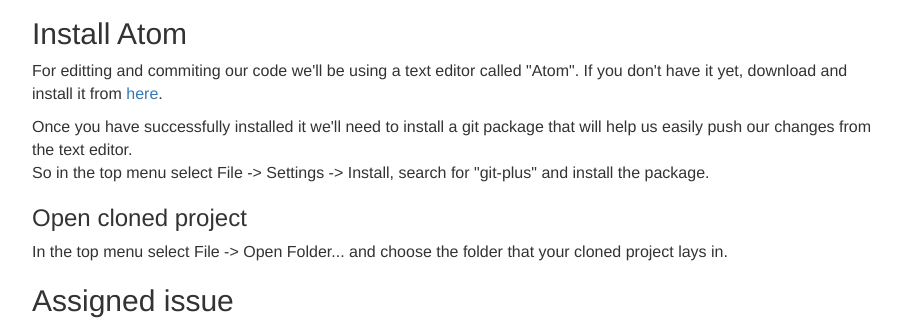
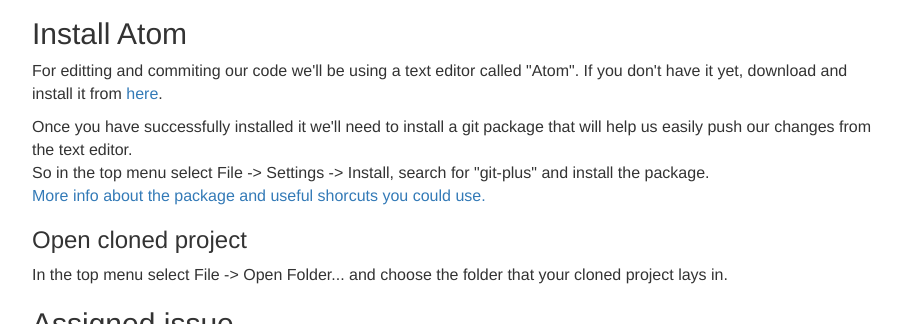
Before and after one commit to Skaiste/glowing-chainsaw, a plain HTML site: page index.html in a window 1280 px wide. Shown: the part 3780-4104 px from the top of the page, without its empty margins (38-949 px from the left). Drawn offline with nearby package versions, Linux system fonts and the light colour scheme.

Commit message:
more info on git-plus package

```diff
--- a/index.html
+++ b/index.html
@@ -88,7 +88,7 @@
           <h1 class="page-header">Code writing</h1>
           <h2>Install Atom</h2>
           <p>For editting and commiting our code we'll be using a text editor called "Atom". If you don't have it yet, download and install it from <a href="https://atom.io/">here</a>.</p>
-          <p>Once you have successfully installed it we'll need to install a git package that will help us easily push our changes from the text editor.<br>So in the top menu select File -> Settings -> Install, search for "git-plus" and install the package.</p>
+          <p>Once you have successfully installed it we'll need to install a git package that will help us easily push our changes from the text editor.<br>So in the top menu select File -> Settings -> Install, search for "git-plus" and install the package. <br><a href="https://atom.io/packages/git-plus">More info about the package and useful shorcuts you could use.</a></p>
           <h3>Open cloned project</h3>
           <p>In the top menu select File -> Open Folder... and choose the folder that your cloned project lays in.</p>
           <h2>Assigned issue</h2>
```
